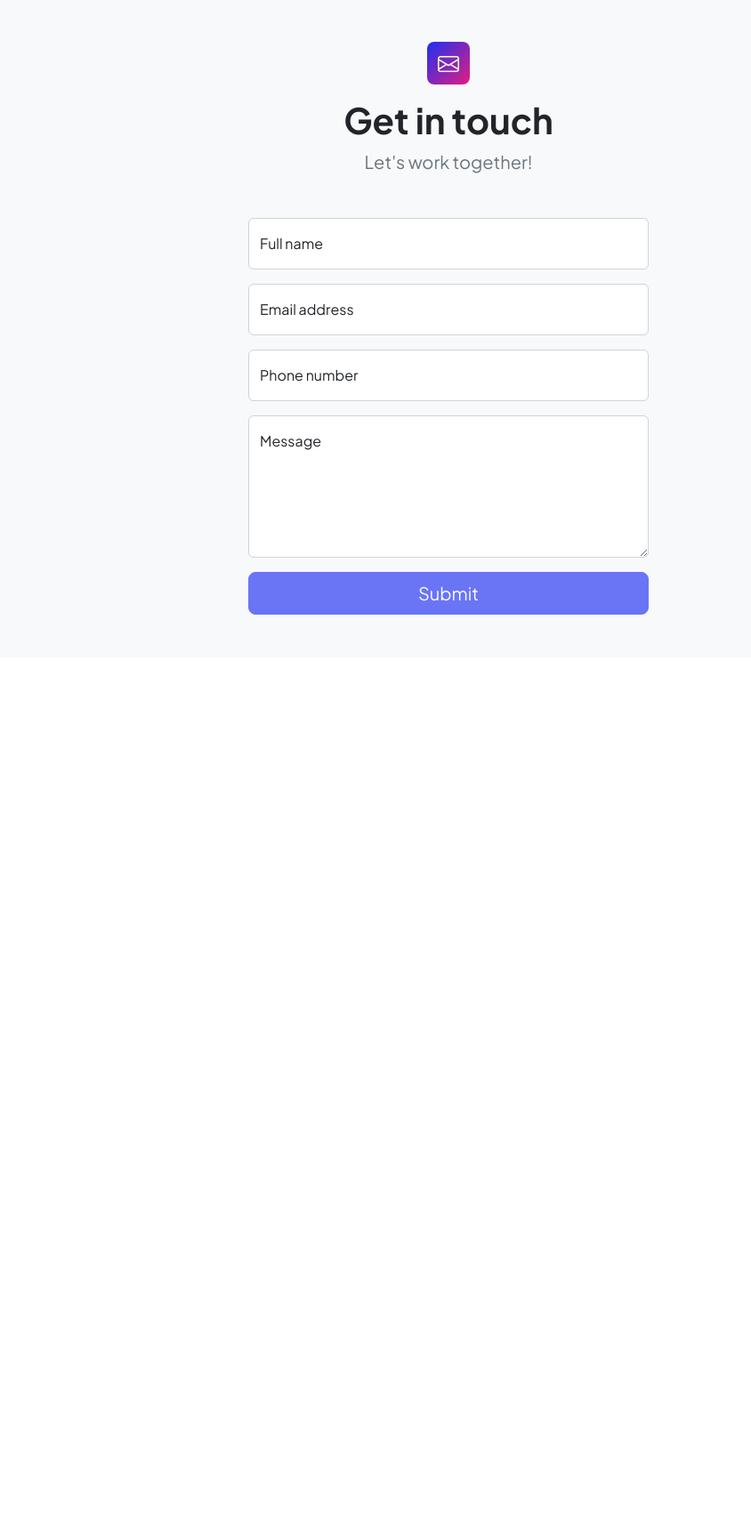
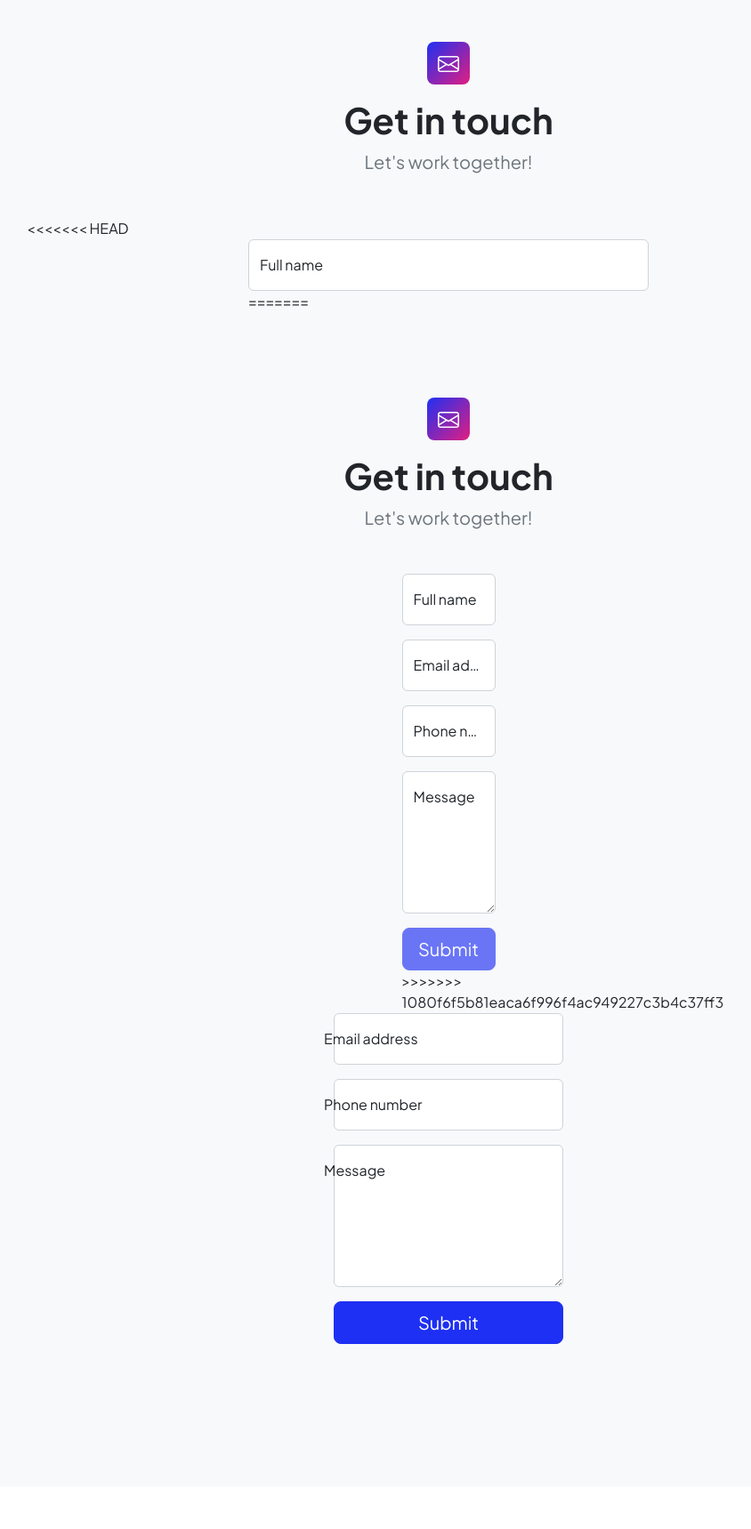
Before and after one commit to Prerana-Mauryaa/Blue-Green-Deployment-On-EKS, a Flask app: page /contact in a window 1280 px wide. Shown: the part 121-1840 px from the top of the page at 89% size, without its empty margins (136-980 px from the left). Before the commit the page ends 812 px from the top, so only its background shows below. Run offline with Flask 2, Linux system fonts and the light colour scheme; some libraries are stand-ins or nearby versions.

Commit message:
Update contact.html

```diff
--- a/templates/contact.html
+++ b/templates/contact.html
@@ -1,21 +1,21 @@
 <!DOCTYPE html>
 <html lang="en">
 <head>
-        <meta charset="utf-8" />
-        <meta name="viewport" content="width=device-width, initial-scale=1, shrink-to-fit=no" />
-        <meta name="description" content />
-        <meta name="author" content />
+    <meta charset="utf-8">
+    <meta name="viewport" content="width=device-width, initial-scale=1, shrink-to-fit=no">
+    <meta name="description" content="">
+    <meta name="author" content="">
     <title>Modern Business - Start Bootstrap Template</title>
     <!-- Favicon-->
     <link rel="icon" type="image/x-icon" href="{{url_for('static',filename='assets/favicon.ico')}}" />
     <!-- Custom Google font-->
-        <link rel="preconnect" href="https://fonts.googleapis.com" />
-        <link rel="preconnect" href="https://fonts.gstatic.com" crossorigin />
-        <link href="https://fonts.googleapis.com/css2?family=Plus+Jakarta+Sans:wght@100;200;300;400;500;600;700;800;900&amp;display=swap" rel="stylesheet" />
+    <link rel="preconnect" href="https://fonts.googleapis.com">
+    <link rel="preconnect" href="https://fonts.gstatic.com" crossorigin>
+    <link href="https://fonts.googleapis.com/css2?family=Plus+Jakarta+Sans:wght@100;200;300;400;500;600;700;800;900&amp;display=swap" rel="stylesheet">
     <!-- Bootstrap icons-->
-        <link href="https://cdn.jsdelivr.net/npm/bootstrap-icons@1.8.1/font/bootstrap-icons.css" rel="stylesheet" />
+    <link href="https://cdn.jsdelivr.net/npm/bootstrap-icons@1.8.1/font/bootstrap-icons.css" rel="stylesheet">
     <!-- Core theme CSS (includes Bootstrap)-->
-        <link href="{{url_for('static',filename='css/styles.css')}}" rel="stylesheet" />
+    <link href="{{url_for('static',filename='css/styles.css')}}" rel="stylesheet">
 </head>
 <body class="d-flex flex-column">
 <main class="flex-shrink-0">
@@ -33,6 +33,34 @@
                 </ul>
             </div>
         </div>
+    </nav>
+    <!-- Page content-->
+    <section class="py-5">
+        <div class="container px-5">
+            <!-- Contact form-->
+            <div class="bg-light rounded-4 py-5 px-4 px-md-5">
+                <div class="text-center mb-5">
+                    <div class="feature bg-primary bg-gradient-primary-to-secondary text-white rounded-3 mb-3"><i class="bi bi-envelope"></i></div>
+                    <h1 class="fw-bolder">Get in touch</h1>
+                    <p class="lead fw-normal text-muted mb-0">Let's work together!</p>
+                </div>
+<<<<<<< HEAD
+                <div class="row gx-5 justify-content-center">
+                    <div class="col-lg-8 col-xl-6">
+                        <!-- * * * * * * * * * * * * * * *-->
+                        <!-- * * SB Forms Contact Form * *-->
+                        <!-- * * * * * * * * * * * * * * *-->
+                        <!-- This form is pre-integrated with SB Forms.-->
+                        <!-- To make this form functional, sign up at-->
+                        <!-- https://startbootstrap.com/solution/contact-forms-->
+                        <!-- to get an API token!-->
+                        <form id="contactForm" method="POST" action="/contact">
+                            <!-- Name input-->
+                            <div class="form-floating mb-3">
+                                <input class="form-control" id="name" type="text" placeholder="Enter your name..." data-sb-validations="required" name="fullname">
+                                <label for="name">Full name</label>
+                                <div class="invalid-feedback" data-sb-feedback="name:required">A name is required.</div>
+=======
             </nav>
             <!-- Page content-->
             <section class="py-5">
@@ -97,6 +125,32 @@
                                     <!-- Submit Button-->
                                     <div class="d-grid"><button class="btn btn-primary btn-lg disabled" id="submitButton" type="submit">Submit</button></div>
                                 </form>
+>>>>>>> 1080f6f5b81eaca6f996f4ac949227c3b4c37ff3
+                            </div>
+                            <!-- Email address input-->
+                            <div class="form-floating mb-3">
+                                <input class="form-control" id="email" type="email" placeholder="name@example.com" data-sb-validations="required,email" name="email">
+                                <label for="email">Email address</label>
+                                <div class="invalid-feedback" data-sb-feedback="email:required">An email is required.</div>
+                                <div class="invalid-feedback" data-sb-feedback="email:email">Email is not valid.</div>
+                            </div>
+                            <!-- Phone number input-->
+                            <div class="form-floating mb-3">
+                                <input class="form-control" id="phone" type="tel" placeholder="(123) 456-7890" data-sb-validations="required" name="phonenumber">
+                                <label for="phone">Phone number</label>
+                                <div class="invalid-feedback" data-sb-feedback="phone:required">A phone number is required.</div>
+                            </div>
+                            <!-- Message input-->
+                            <div class="form-floating mb-3">
+                                <textarea class="form-control" id="message" type="text" placeholder="Enter your message here..." style="height: 10rem" data-sb-validations="required" name="message"></textarea>
+                                <label for="message">Message</label>
+                                <div class="invalid-feedback" data-sb-feedback="message:required">A message is required.</div>
+                            </div>
+                            <!-- Submit Button-->
+                            <div class="d-grid">
+                                <button class="btn btn-primary btn-lg" id="submitButton" type="submit">Submit</button>
+                            </div>
+                        </form>
                     </div>
                 </div>
             </div>
```
Lines whose indentation alone changed are shown as unchanged.
